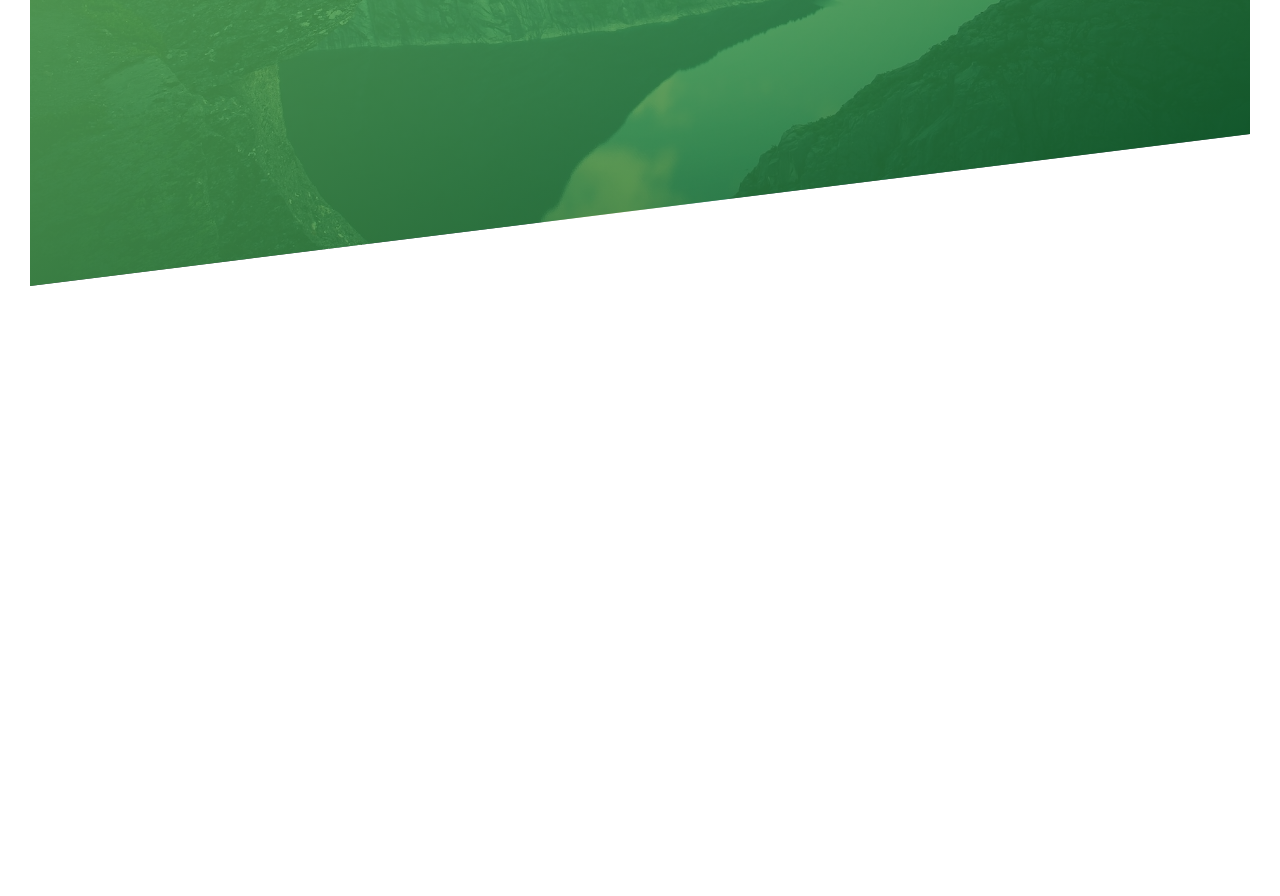
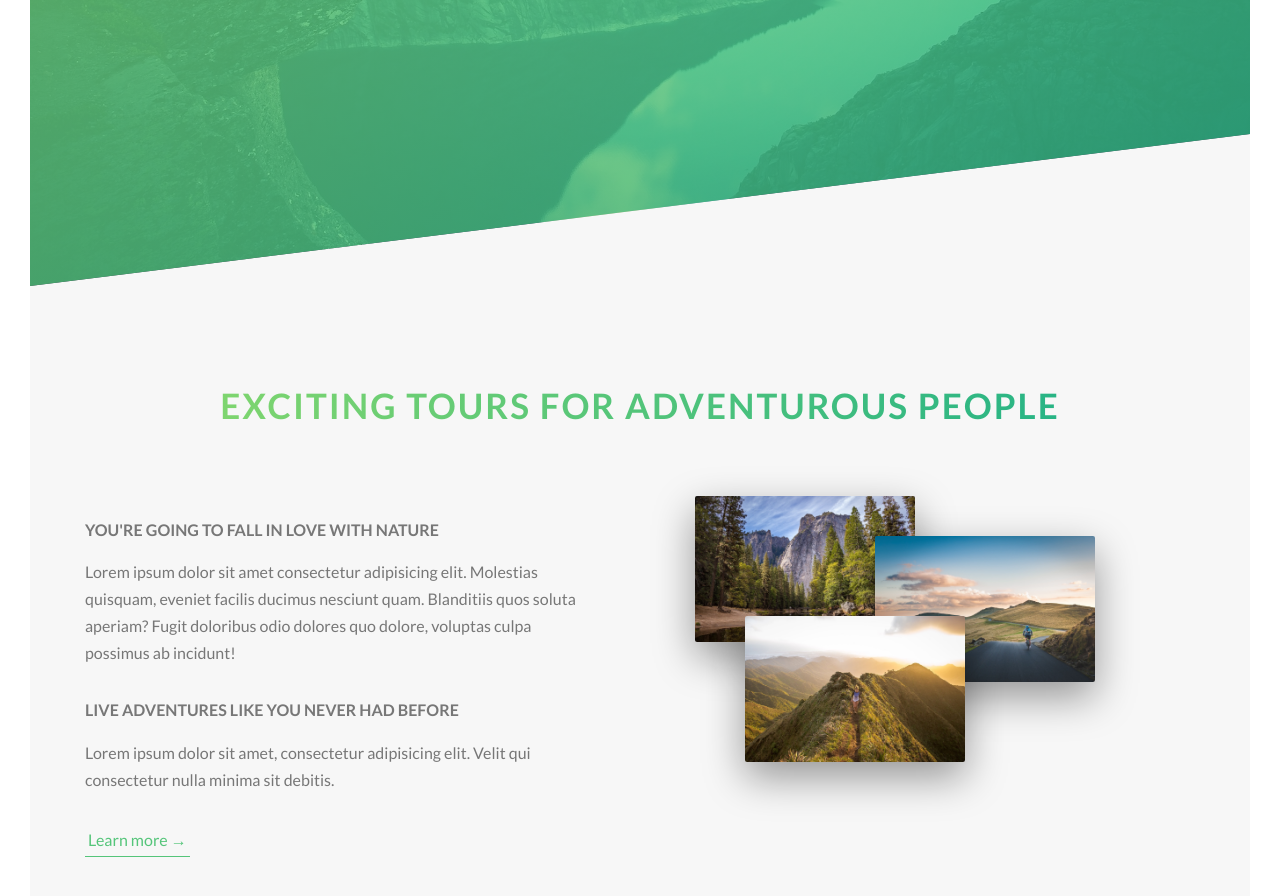
Before and after one commit to Johnny415/Natours, a plain HTML site: page index.html in a window 1280 px wide. Shown: the part 504-1400 px from the top of the page. Before the commit the page ends 820 px from the top, so only its background shows below. Drawn offline with Linux system fonts and the light colour scheme.

Commit message:
added about section and sass

```diff
--- a/css/style.css
+++ b/css/style.css
@@ -3,12 +3,44 @@
 *::before {
   margin: 0;
   padding: 0;
-  box-sizing: inherit;
-}
+  box-sizing: inherit; }
 
 html {
-  font-size: 62.5%;
-}
+  font-size: 62.5%; }
+
+body {
+  box-sizing: border-box; }
+
+.header {
+  height: 95vh;
+  position: relative;
+  background-image: linear-gradient(to right bottom, rgba(126, 213, 111, 0.8), rgba(40, 180, 133, 0.8)), url(../img/hero.jpg);
+  background-size: cover;
+  background-position: top;
+  clip-path: polygon(0 0, 100% 0, 100% 80%, 0 100%); }
+  .header__logo-box {
+    position: absolute;
+    top: 4rem;
+    left: 4rem; }
+  .header__logo {
+    position: relative;
+    height: 3.5rem; }
+  .header__text-box {
+    position: absolute;
+    top: 45%;
+    left: 50%;
+    transform: translate(-50%, -50%);
+    text-align: center; }
+
+.two-col {
+  display: flex;
+  flex-direction: row;
+  justify-content: space-around; }
+  .two-col .first-item {
+    flex-basis: 50rem; }
+  .two-col .second-item {
+    flex-basis: 40rem;
+    margin-right: 10rem; }
 
 body {
   font-family: "lato", sans-serif;
@@ -16,60 +48,19 @@ body {
   /* font-size: 16px;*/
   color: #777;
   line-height: 1.7;
-  padding: 3rem;
-  box-sizing: border-box;
-}
-
-.header {
-  height: 95vh;
-  position: relative;
-  background-image: linear-gradient(
-      to right bottom,
-      rgba(128, 213, 111, 0.8),
-      rgba(6, 90, 34, 0.8)
-    ),
-    url(../img/hero.jpg);
-  background-size: cover;
-  background-position: top;
-  clip-path: polygon(0 0, 100% 0, 100% 80%, 0 100%);
-}
-
-.header__logo-box {
-  position: absolute;
-  top: 4rem;
-  left: 4rem;
-  transition: 0.3s;
-}
-
-.header__logo {
-  position: relative;
-  height: 3.5rem;
-  transition: all 0.2s;
-}
-
-.header__text-box {
-  position: absolute;
-  top: 45%;
-  left: 50%;
-  transform: translate(-50%, -50%);
-  text-align: center;
-}
+  padding: 3rem; }
 
 .heading-primary {
-  color: rgb(253, 251, 251);
+  color: #fff;
   text-transform: uppercase;
-  margin-bottom: 6rem;
-}
-
+  margin-bottom: 6rem; }
   .heading-primary--main {
     display: block;
     font-size: 6rem;
     font-weight: 400;
     letter-spacing: 3rem;
     animation-name: moveinleft;
-  animation-duration: 1s;
-}
-
+    animation-duration: 1s; }
   .heading-primary--sub {
     display: block;
     font-size: 2rem;
@@ -77,40 +68,70 @@ body {
     letter-spacing: 1.5rem;
     animation-name: moveinright;
     animation-duration: 1s;
-}
+    padding-right: 1rem; }
+
+.heading-secondary {
+  display: inline-block;
+  font-size: 3.5rem;
+  text-transform: uppercase;
+  font-weight: 700;
+  background-image: linear-gradient(to right, #7ed56f, #28b485);
+  -webkit-background-clip: text;
+  color: transparent;
+  letter-spacing: 0.2rem;
+  transition: all 0.2s; }
+  .heading-secondary:hover {
+    transform: skewY(2deg) skewX(15deg) scale(1, 1);
+    text-shadow: 0.5rem 1rem 2rem rgba(0, 0, 0, 0.2); }
+
+.heading-tertiary {
+  font-size: 1.6rem;
+  font-weight: 700;
+  text-transform: uppercase; }
+
+.paragraph {
+  font-size: 1.6rem; }
+  .paragraph:not(:last-child) {
+    margin-bottom: 3rem; }
 
 @keyframes moveinleft {
   0% {
     opacity: 0;
-    transform: translateY(-10rem);
-  }
-
+    transform: translateY(-10rem); }
   80% {
-    transform: translateY(1rem);
-  }
+    transform: translateY(1rem); }
   100% {
     opacity: 1;
-    transform: translateY(0);
-  }
-}
+    transform: translateY(0); } }
 
 @keyframes moveinright {
   0% {
     opacity: 0;
-    transform: translateY(10rem);
-  }
-
+    transform: translateY(10rem); }
   80% {
-    transform: translateY(-1rem);
-  }
+    transform: translateY(-1rem); }
   100% {
     opacity: 1;
-    transform: translateY(0);
-  }
-}
+    transform: translateY(0); } }
 
-.btn:link,
-.btn:visited {
+@keyframes moveinbottom {
+  0% {
+    opacity: 0;
+    transform: translateY(3rem); }
+  100% {
+    opacity: 1;
+    transform: translateY(0); } }
+
+.center-text {
+  text-align: center; }
+
+.margin-bottom-big {
+  margin-bottom: 8rem; }
+
+.margin-bottom-small {
+  margin-bottom: 1.5rem; }
+
+.btn:link, .btn:visited {
   position: relative;
   font-size: 1.6rem;
   text-transform: uppercase;
@@ -118,17 +139,18 @@ body {
   padding: 1.5rem 4rem;
   display: inline-block;
   border-radius: 10rem;
-  transition: transform 0.2s;
-}
+  transition: transform 0.2s; }
 
 .btn:hover {
   transform: translateY(-0.3rem);
-  box-shadow: 0 1rem 2rem rgba(0, 0, 0, 0.2);
-}
+  box-shadow: 0 1rem 2rem rgba(0, 0, 0, 0.2); }
+  .btn:hover::after {
+    transform: scaleX(1.4) scaleY(1.6);
+    opacity: 0; }
+
 .btn:active {
   transform: translateY(-0.1rem);
-  box-shadow: 0 0.5rem 1rem rgba(0, 0, 0, 0.2);
-}
+  box-shadow: 0 0.5rem 1rem rgba(0, 0, 0, 0.2); }
 
 .btn::after {
   content: "";
@@ -140,36 +162,65 @@ body {
   width: 100%;
   border-radius: 10rem;
   z-index: -1;
-  transition: all 0.4s;
-}
-
-.btn:hover::after {
-  transform: scaleX(1.4) scaleY(1.6);
-  opacity: 0;
-}
+  transition: all 0.4s; }
 
 .btn--white {
-  background-color: rgb(255, 255, 255);
-  color: rgb(119, 119, 119);
-}
-
+  background-color: #fff;
+  color: #777; }
   .btn--white::after {
-  background-color: rgb(255, 255, 255);
-}
+    background-color: #fff; }
 
 .btn--animated {
   animation: moveinbottom 0.5s ease-out 0.7s;
-  animation-fill-mode: backwards;
-}
+  animation-fill-mode: backwards; }
 
-@keyframes moveinbottom {
-  0% {
-    opacity: 0;
-    transform: translateY(3rem);
-  }
+.btn-text:link, .btn-text:visited {
+  font-size: 1.6rem;
+  display: inline-block;
+  text-decoration: none;
+  color: #55c57a;
+  border-bottom: 1px solid #55c57a;
+  padding: 3px;
+  transition: all 0.2s; }
 
-  100% {
-    opacity: 1;
+.btn-text:hover {
+  transform: translateY(-0.2rem);
+  box-shadow: 0 1rem 2rem rgba(0, 0, 0, 0.2);
+  background-color: #55c57a;
+  color: #fff; }
+
+.btn-text:active {
   transform: translateY(0);
-  }
-}
+  box-shadow: 0 0.5rem 1rem rgba(0, 0, 0, 0.1); }
+
+.composition {
+  position: relative; }
+  .composition_photo {
+    max-width: 55%;
+    box-shadow: 0 1.5rem 4rem rgba(0, 0, 0, 0.4);
+    border-radius: 2px;
+    position: absolute;
+    z-index: 10;
+    transition: all 0.2s;
+    outline-offset: 2rem; }
+    .composition_photo--p1 {
+      left: 0;
+      top: -2rem; }
+    .composition_photo--p2 {
+      right: 0;
+      top: 2rem; }
+    .composition_photo--p3 {
+      left: 5rem;
+      top: 10rem; }
+    .composition_photo:hover {
+      outline: 1.5rem solid #55c57a;
+      transform: scale(1.1);
+      box-shadow: 0 2.5rem 4rem rgba(0, 0, 0, 0.5);
+      z-index: 20; }
+  .composition:hover .composition_photo:not(:hover) {
+    transform: scale(0.9); }
+
+.section-about {
+  background-color: #f7f7f7;
+  padding: 25rem 0;
+  margin-top: -20vh; }
--- a/index.html
+++ b/index.html
@@ -23,7 +23,33 @@
             </h1>
             <a href="#" class="btn btn--white btn--animated">Discover our tours</a>
        </div>
+    </header>
 
-    </header>
+    <main>
+        <section class="section-about">
+            <div class="center-text margin-bottom-big">
+                <h2 class="heading-secondary">
+                Exciting tours for adventurous people
+                </h2>
+            </div>
+
+        <div class="flex-items two-col">
+            <div class="first-item">
+                <h3 class="heading-tertiary margin-bottom-small">You're going to fall in love with nature</h3>
+                <p class="paragraph">Lorem ipsum dolor sit amet consectetur adipisicing elit. Molestias quisquam, eveniet facilis ducimus nesciunt quam. Blanditiis quos soluta aperiam? Fugit doloribus odio dolores quo dolore, voluptas culpa possimus ab incidunt!</p>
+                <h3 class="heading-tertiary margin-bottom-small">Live adventures like you never had before</h3>
+                <p class="paragraph">Lorem ipsum dolor sit amet, consectetur adipisicing elit. Velit qui consectetur nulla minima sit debitis.</p>
+                <a href="#" class="btn-text">Learn more &rarr;</a>
+            </div>
+            <div class="second-item">
+                <div class="composition">
+                    <img src="img/nat-1-large.jpg" alt="photo one" class="composition_photo composition_photo--p1">
+                    <img src="img/nat-2-large.jpg" alt="photo two" class="composition_photo composition_photo--p2">
+                    <img src="img/nat-3-large.jpg" alt="photo three" class="composition_photo composition_photo--p3">
+                </div>
+            </div>
+        </div>
+        </section>
+    </main>
 </body>
 </html>
--- /dev/null
+++ b/sass/base/_base.scss
@@ -0,0 +1,15 @@
+*,
+*::after,
+*::before {
+  margin: 0;
+  padding: 0;
+  box-sizing: inherit;
+}
+
+html {
+  font-size: 62.5%;
+}
+
+body {
+  box-sizing: border-box;
+}
--- /dev/null
+++ b/sass/base/_typography.scss
@@ -0,0 +1,67 @@
+body {
+  font-family: "lato", sans-serif;
+  font-weight: 400;
+  /* font-size: 16px;*/
+  color: $color-dark-gray;
+  line-height: 1.7;
+  padding: 3rem;
+}
+
+.heading-primary {
+  color: $color-white;
+  text-transform: uppercase;
+  margin-bottom: 6rem;
+
+  &--main {
+    display: block;
+    font-size: 6rem;
+    font-weight: 400;
+    letter-spacing: 3rem;
+    animation-name: moveinleft;
+    animation-duration: 1s;
+  }
+
+  &--sub {
+    display: block;
+    font-size: 2rem;
+    font-weight: 700;
+    letter-spacing: 1.5rem;
+    animation-name: moveinright;
+    animation-duration: 1s;
+    padding-right: 1rem;
+  }
+}
+
+.heading-secondary {
+  display: inline-block;
+  font-size: 3.5rem;
+  text-transform: uppercase;
+  font-weight: 700;
+  background-image: linear-gradient(
+    to right,
+    $color-primary-light,
+    $color-primary-dark
+  );
+  -webkit-background-clip: text;
+  color: transparent;
+  letter-spacing: 0.2rem;
+  transition: all 0.2s;
+
+  &:hover {
+    transform: skewY(2deg) skewX(15deg) scale(1, 1);
+    text-shadow: 0.5rem 1rem 2rem rgba($color-black, 0.2rem);
+  }
+}
+
+.heading-tertiary {
+  font-size: $default-font-size;
+  font-weight: 700;
+  text-transform: uppercase;
+}
+
+.paragraph {
+  font-size: $default-font-size;
+  &:not(:last-child) {
+    margin-bottom: 3rem;
+  }
+}
--- /dev/null
+++ b/sass/base/_utilities.scss
@@ -0,0 +1,9 @@
+.center-text {
+  text-align: center;
+}
+.margin-bottom-big {
+  margin-bottom: 8rem;
+}
+.margin-bottom-small {
+  margin-bottom: 1.5rem;
+}
--- /dev/null
+++ b/sass/components/_button.scss
@@ -0,0 +1,76 @@
+.btn {
+  &:link,
+  &:visited {
+    position: relative;
+    font-size: $default-font-size;
+    text-transform: uppercase;
+    text-decoration: none;
+    padding: 1.5rem 4rem;
+    display: inline-block;
+    border-radius: 10rem;
+    transition: transform 0.2s;
+  }
+
+  &:hover {
+    transform: translateY(-0.3rem);
+    box-shadow: 0 1rem 2rem rgba($color-black, 0.2);
+    &::after {
+      transform: scaleX(1.4) scaleY(1.6);
+      opacity: 0;
+    }
+  }
+  &:active {
+    transform: translateY(-0.1rem);
+    box-shadow: 0 0.5rem 1rem rgba($color-black, 0.2);
+  }
+
+  &::after {
+    content: "";
+    display: inline-block;
+    position: absolute;
+    top: 0;
+    left: 0;
+    height: 100%;
+    width: 100%;
+    border-radius: 10rem;
+    z-index: -1;
+    transition: all 0.4s;
+  }
+
+  &--white {
+    background-color: $color-white;
+    color: $color-dark-gray;
+    &::after {
+      background-color: $color-white;
+    }
+  }
+
+  &--animated {
+    animation: moveinbottom 0.5s ease-out 0.7s;
+    animation-fill-mode: backwards;
+  }
+}
+
+.btn-text {
+  &:link,
+  &:visited {
+    font-size: $default-font-size;
+    display: inline-block;
+    text-decoration: none;
+    color: $color-primary;
+    border-bottom: 1px solid $color-primary;
+    padding: 3px;
+    transition: all 0.2s;
+  }
+
+  &:hover {
+    transform: translateY(-0.2rem);
+    box-shadow: 0 1rem 2rem rgba($color-black, 0.2rem);
+    background-color: $color-primary;
+    color: $color-white;
+  }
+  &:active {
+    transform: translateY(0);
+    box-shadow: 0 0.5rem 1rem rgba($color-black, 0.1rem);
+  }
+}
--- /dev/null
+++ b/sass/components/_composition.scss
@@ -0,0 +1,38 @@
+.composition {
+  position: relative;
+
+  &_photo {
+    max-width: 55%;
+    box-shadow: 0 1.5rem 4rem rgba($color-black, 0.4);
+    border-radius: 2px;
+    position: absolute;
+    z-index: 10;
+    transition: all 0.2s;
+    outline-offset: 2rem;
+
+    &--p1 {
+      left: 0;
+      top: -2rem;
+    }
+
+    &--p2 {
+      right: 0;
+      top: 2rem;
+    }
+
+    &--p3 {
+      left: 5rem;
+      top: 10rem;
+    }
+
+    &:hover {
+      outline: 1.5rem solid $color-primary;
+      transform: scale(1.1);
+      box-shadow: 0 2.5rem 4rem rgba($color-black, 0.5);
+      z-index: 20;
+    }
+  }
+  &:hover &_photo:not(:hover) {
+    transform: scale(0.9);
+  }
+}
--- /dev/null
+++ b/sass/layout/_flex.scss
@@ -0,0 +1,12 @@
+.two-col {
+  display: flex;
+  flex-direction: row;
+  justify-content: space-around;
+  .first-item {
+    flex-basis: 50rem;
+  }
+  .second-item {
+    flex-basis: 40rem;
+    margin-right: 10rem;
+  }
+}
--- /dev/null
+++ b/sass/pages/_home.scss
@@ -0,0 +1,5 @@
+.section-about {
+  background-color: $color-gray-light-1;
+  padding: 25rem 0;
+  margin-top: -20vh;
+}
```
Also changed, not shown: sass/abstracts/_variables.scss (added, +13 -0 lines), sass/base/_animations.scss (added, +40 -0 lines), sass/layout/_header.scss (added, +29 -0 lines), sass/main.scss (added, +15 -0 lines), sass/abstracts/_functions.scss (added), sass/abstracts/_mixins.scss (added). Lines whose indentation alone changed are shown as unchanged.
